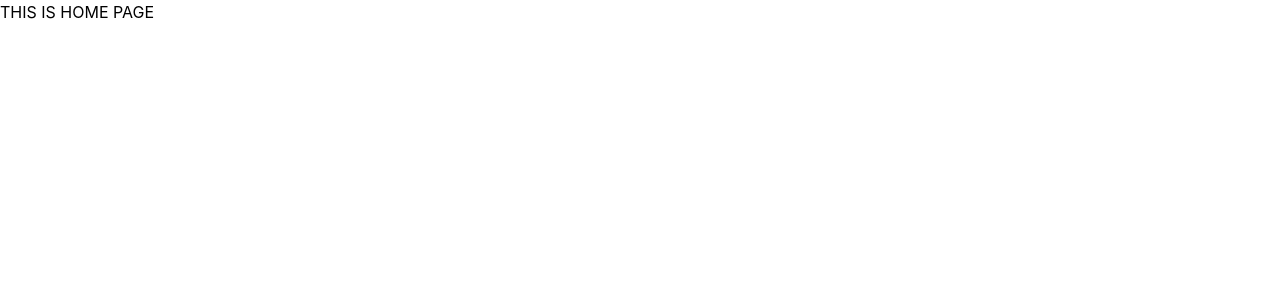
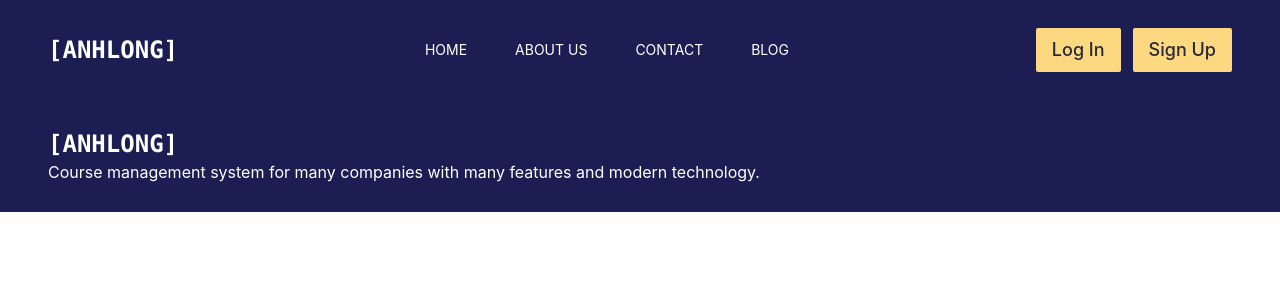
Before and after one commit to KimLong1234567/CourseSystem, a React (Create React App) app: page / in a window 1280 px wide. Shown: the top 300 px of the page. Built offline with nearby package versions, Linux system fonts and the light colour scheme.

Commit message:
FEAT: Add HomePage

```diff
--- a/src/pages/HomePage/HomePage.jsx
+++ b/src/pages/HomePage/HomePage.jsx
@@ -1,9 +1,12 @@
 import React from "react";
+import Header from "../Layout/Header/Header";
+import Footer from "../Layout/Footer/Footer";
 
 export default function HomePage() {
 	return (
-		<div>
-			<h1>THIS IS HOME PAGE</h1>
-		</div>
+		<>
+			<Header />
+			<Footer />
+		</>
 	);
 }
--- /dev/null
+++ b/src/pages/Layout/Footer/Footer.jsx
@@ -0,0 +1,23 @@
+import React from "react";
+
+export default function Footer() {
+	return (
+		<footer className="">
+			<div className="bg-[#1C1E53] text-white">
+				<div className="max-w-screen-xl mx-auto px-12 py-7 flex justify-between items-center">
+					<ul>
+						<li className="font-mono">
+							<h2 className="text-2xl font-semibold">[ANHLONG]</h2>
+						</li>
+						<li>
+							<p>
+								Course management system for many companies with many features
+								and modern technology.
+							</p>
+						</li>
+					</ul>
+				</div>
+			</div>
+		</footer>
+	);
+}
--- /dev/null
+++ b/src/pages/Layout/Header/Header.jsx
@@ -0,0 +1,47 @@
+import React from "react";
+import { Link } from "react-router-dom";
+
+function NavBar() {
+	return (
+		<nav>
+			<ul className="flex items-center justify-center gap-8">
+				<li className="px-2 hover:border-b-[1px] text-sm">
+					<Link href="#!">HOME</Link>
+				</li>
+				<li className="px-2 hover:border-b-[1px] text-sm">
+					<Link href="#!">ABOUT US</Link>
+				</li>
+				<li className="px-2 hover:border-b-[1px] text-sm">
+					<Link href="#!">CONTACT</Link>
+				</li>
+				<li className="px-2 hover:border-b-[1px] text-sm">
+					<Link href="#!">BLOG</Link>
+				</li>
+			</ul>
+		</nav>
+	);
+}
+
+export default function Header() {
+	return (
+		<header className=" bg-[#1C1E53] text-white">
+			<div className="max-w-screen-xl mx-auto px-12 py-7 flex justify-between items-center">
+				{/* logo */}
+				<div className="font-mono">
+					<h2 className="text-2xl font-semibold">[ANHLONG]</h2>
+				</div>
+				{/* NavBar */}
+				<NavBar></NavBar>
+				{/* Login/Register Button  */}
+				<div className="text-[#282938] text-lg font-medium flex justify-center items-center gap-3">
+					<button className="px-4 py-2 bg-[#FCD980] rounded-sm hover:bg-yellow-300">
+						Log In
+					</button>
+					<button className="px-4 py-2 bg-[#FCD980] rounded-sm hover:bg-yellow-300">
+						Sign Up
+					</button>
+				</div>
+			</div>
+		</header>
+	);
+}
```
